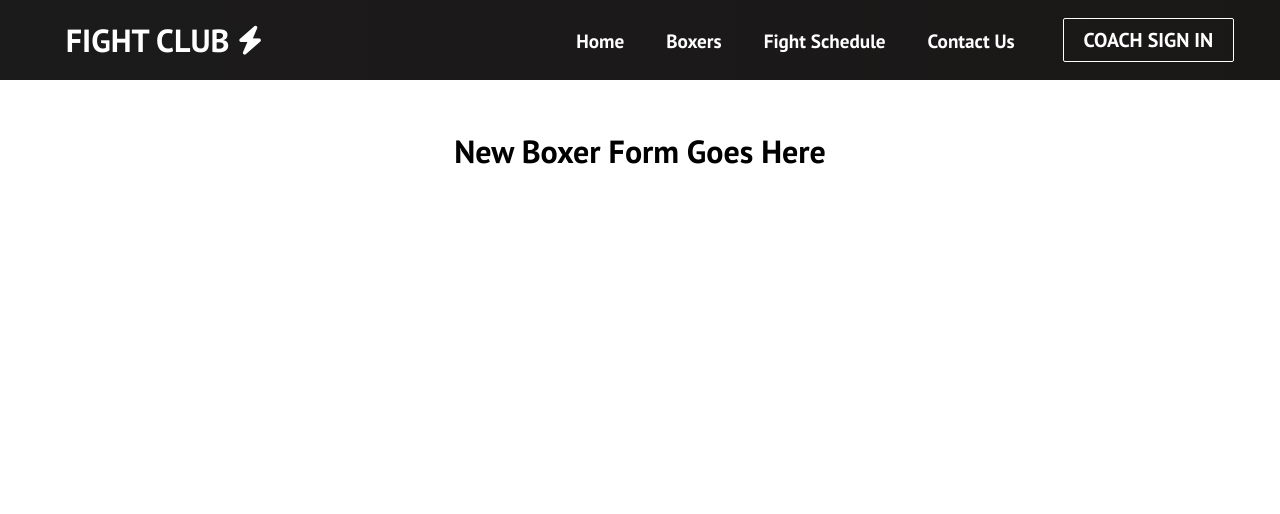
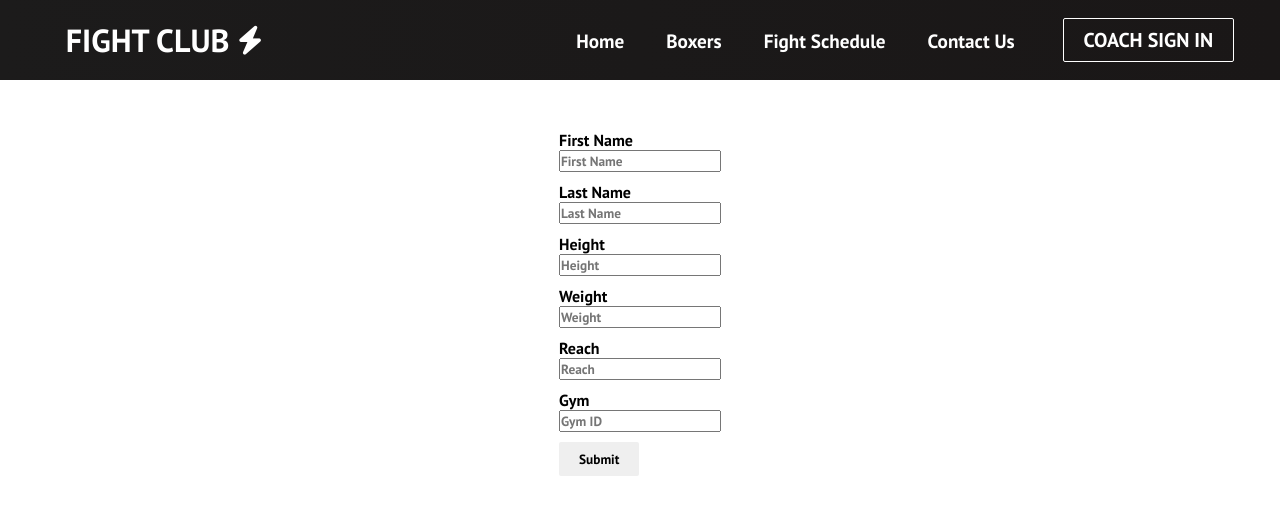
Before and after one commit to ZaidYounan/fight-club, a React (Create React App) app: page /fighter/new in a window 1280 px wide. Shown: the top 514 px of the page. Built offline with nearby package versions, Linux system fonts and the light colour scheme.

Commit message:
Create and implement NewBoxer form with state changes, POST request to API unfulfilled

```diff
--- a/src/components/BoxerView.js
+++ b/src/components/BoxerView.js
@@ -11,7 +11,6 @@ function BoxerView() {
         axios.get('http://localhost:3001/boxers/')
             .then(response => {
                 setBoxers(response.data);
-                console.log(response.data);
             })
             .catch(error => {
                 console.log(error)
@@ -22,20 +21,17 @@ function BoxerView() {
         axios.get('http://localhost:3001/gyms/')
             .then(response => {
                 setGyms(response.data);
-                console.log(response.data);
             })
             .catch(error => {
                 console.log(error)
             })
     }, []);
 
-
-
     return (
         boxers ? (
             <div className="boxer-container">
                 {boxers.map((data) => (
-                    <div className="boxer-cards">
+                    <div className="boxer-cards" key={data.id}>
                         <td>Name: {data.first_name} {data.last_name}</td>
                         <td>Height: {data.height}cm</td>
                         <td>Weight: {data.weight}kg</td>
@@ -49,10 +45,9 @@ function BoxerView() {
                     </div>
                 ))}
                 <Button link='/fighter/new' buttonStyle='btn--schedule'>Add A New Fighter</Button>
-
             </div>
-    ) : (
-        <div>Loading Boxers</div>
+        ) : (
+            <div>Loading Boxers</div>
         )
     );
 }
--- a/src/components/NewBoxer.css
+++ b/src/components/NewBoxer.css
@@ -1,5 +1,11 @@
-.nb-container {
+.container {
     display:flex;
     justify-content:center;
     margin-top:50px;
 }
+
+.form-group {
+    display:flex;
+    flex-direction:column;
+    margin-bottom:10px;
+}
--- a/src/components/NewBoxer.js
+++ b/src/components/NewBoxer.js
@@ -1,11 +1,120 @@
-import React from 'react'
+import React, { useEffect, useState } from 'react';
 import './NewBoxer.css'
+import axios from 'axios';
+
 
 function NewBoxer() {
+    const [firstName, setFirstName] = useState('');
+    const [lastName, setLastName] = useState('');
+    const [height, setHeight] = useState('');
+    const [weight, setWeight] = useState('');
+    const [reach, setReach] = useState('');
+    const [gym, setGym] = useState('');
+    const [loading, setLoading] = useState(false);
+    const [isError, setIsError] = useState(false);
+    const [data, setData] = useState(null);
+
+    const handleSubmit = () => {
+        setLoading(true);
+        setIsError(false);
+        const data = {
+            firstName: firstName,
+            lastName: lastName,
+            height: height,
+            weight: weight,
+            reach: reach,
+            gym: gym,
+        }
+        axios.post('http://localhost:3001/fighter/new', data).then(res =>{
+            setData(res.data);
+            setFirstName('');
+            setLastName('');
+            setHeight('');
+            setWeight('');
+            setReach('');
+            setGym('');
+            setLoading(false);
+        })
+    }
+
+
     return (
-        <div className='nb-container'>
-            <h1>New Boxer Form Goes Here</h1>
+        <div className="container">
+        <div style={{ maxWidth: 350 }}>
+          <div className="form-group">
+            <label htmlFor="firstName">First Name</label>
+            <input
+              type="text"
+              className="form-control"
+              id="first_name"
+              placeholder="First Name"
+              value={firstName}
+              onChange={e => setFirstName(e.target.value)} />
+          </div>
+          <div className="form-group">
+            <label htmlFor="lastName" className="mt-2">Last Name</label>
+            <input
+              type="text"
+              className="form-control"
+              id="last_name"
+              placeholder="Last Name"
+              value={lastName}
+              onChange={e => setLastName(e.target.value)} />
+          </div>
+          <div className="form-group">
+            <label htmlFor="height" className="mt-2">Height</label>
+            <input
+              type="number"
+              className="form-control"
+              id="height"
+              placeholder="Height"
+              value={height}
+              onChange={e => setHeight(e.target.value)} />
+          </div>
+          <div className="form-group">
+            <label htmlFor="weight" className="mt-2">Weight</label>
+            <input
+              type="number"
+              className="form-control"
+              id="weight"
+              placeholder="Weight"
+              value={weight}
+              onChange={e => setWeight(e.target.value)} />
+          </div>
+          <div className="form-group">
+            <label htmlFor="reach" className="mt-2">Reach</label>
+            <input
+              type="number"
+              className="form-control"
+              id="reach"
+              placeholder="Reach"
+              value={reach}
+              onChange={e => setReach(e.target.value)} />
+          </div>
+          <div className="form-group">
+            <label htmlFor="gym" className="mt-2">Gym</label>
+            <input
+              type="number"
+              className="form-control"
+              id="gym_id"
+              placeholder="Gym ID"
+              value={gym}
+              onChange={e => setGym(e.target.value)} />
+          </div>
+          {isError && <small className="mt-3 d-inline-block text-danger">Something went wrong. Please try again later.</small>}
+          <button
+            type="submit"
+            className="btn btn-primary mt-3"
+            onClick={handleSubmit}
+            disabled={loading}
+          >{loading ? 'Loading...' : 'Submit'}</button>
+          {data && <div className="mt-3">
+            <strong>Output:</strong><br />
+            <pre>{JSON.stringify(data, null, 2)}</pre>
+          </div>
+          }
         </div>
+      </div>
     )
 }
 
```
